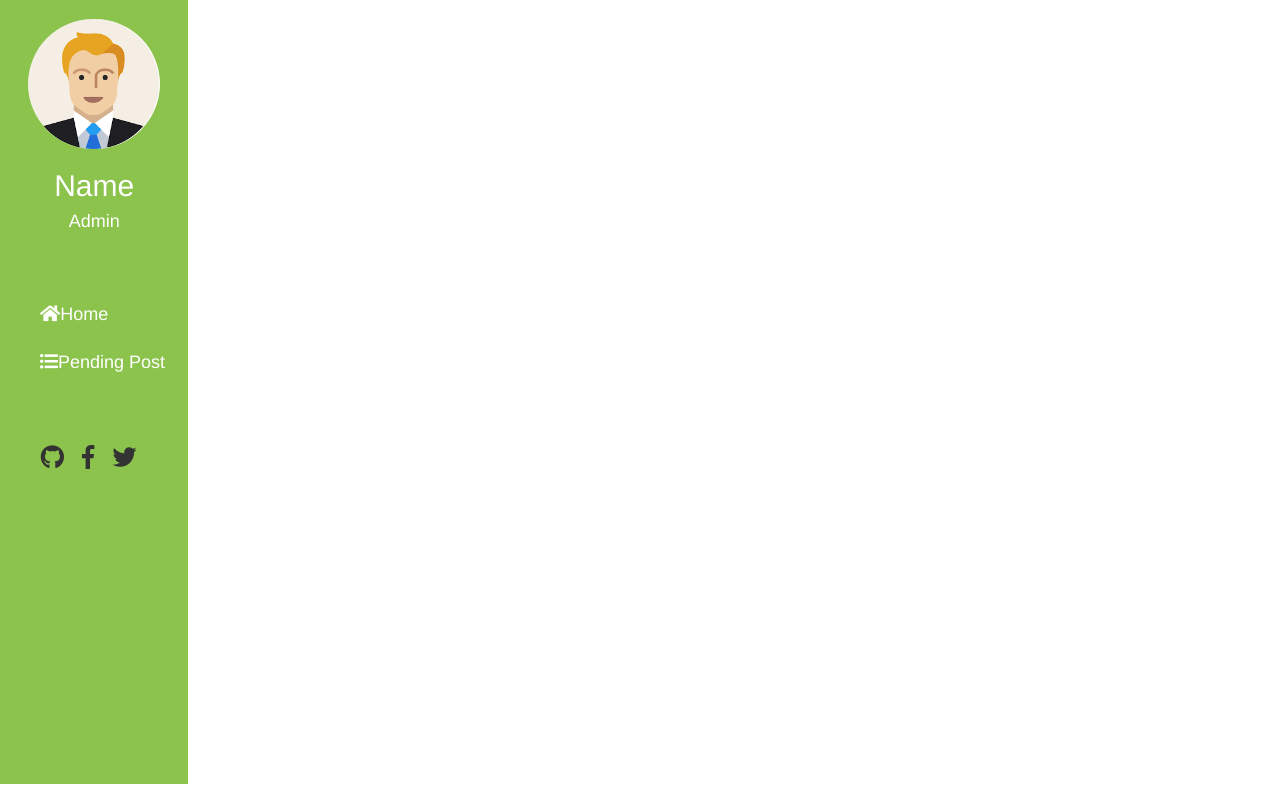
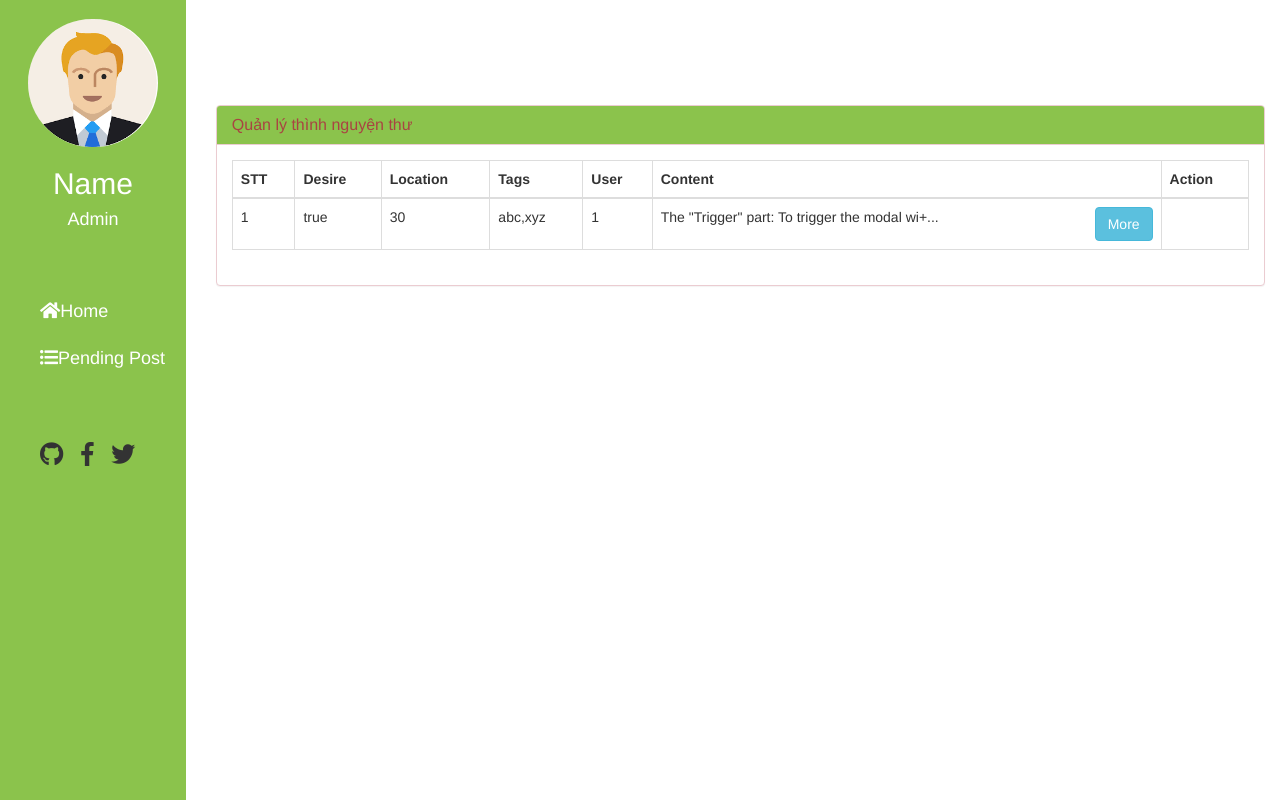
Before and after one commit to nttrieu1006/Hackathone, an Angular app: page / in a window 1280 px wide. Built offline with nearby package versions, Linux system fonts and the light colour scheme.

Commit message:
Admin Template

```diff
--- a/src/app/app.component.html
+++ b/src/app/app.component.html
@@ -3,5 +3,9 @@
       <div class="col-xs-2 col-sm-2 col-md-2 col-lg-2">
         <app-menu></app-menu>
       </div>
+      <div class="col-xs-10 col-sm-10 col-md-10 col-lg-10 content">
+        <app-content></app-content>
+      </div>
+
     </div>
   </div>
--- a/src/app/app.component.scss
+++ b/src/app/app.component.scss
@@ -0,0 +1,6 @@
+:host{
+    width: 90%;
+    .row{
+        margin-right: 0 !important
+    }
+}
--- a/src/app/app.module.ts
+++ b/src/app/app.module.ts
@@ -4,12 +4,14 @@ import { NgModule } from '@angular/core';
 
 import { AppComponent } from './app.component';
 import { MenuComponent } from './components/menu/menu.component';
+import { ContentComponent } from './components/content/content.component';
 
 
 @NgModule({
   declarations: [
     AppComponent,
-    MenuComponent
+    MenuComponent,
+    ContentComponent
   ],
   imports: [
     BrowserModule
--- /dev/null
+++ b/src/app/components/content/content.component.html
@@ -0,0 +1,51 @@
+<div class="panel panel-danger">
+    <div class="panel-heading">
+      <h3 class="panel-title">Quản lý thình nguyện thư</h3>
+    </div>
+    <div class="panel-body">
+      <table class="table table-bordered table-hover">
+        <thead>
+          <tr>
+            <th>STT</th>
+            <th>Desire</th>
+            <th>Location</th>
+            <th>Tags</th>
+            <th>User</th>
+            <th>Content</th>
+            <th>Action</th>
+          </tr>
+        </thead>
+        <tbody>
+          <tr *ngFor="let item of posts; let i = index">
+            <td>{{i+1}}</td>
+            <td>{{item.desire}}</td>
+            <td>{{item.location}}</td>
+            <td>{{item.tags}}</td>
+            <td>{{item.user}}</td>
+            <td>
+              {{item.content |slice:0:50}}+...
+              <button type="button" class="btn btn-info" data-toggle="modal" data-target="#myModal" style="float: right;">More</button>
+              <!-- Modal -->
+              <div class="modal fade" id="myModal" role="dialog">
+                  <div class="modal-dialog">
+                    <!-- Modal content-->
+                    <div class="modal-content">
+                      <div class="modal-header">
+                        <button type="button" class="close" data-dismiss="modal">&times;</button>
+                      </div>
+                      <div class="modal-body">
+                        <p>{{item.content}}</p>
+                      </div>
+                      <div class="modal-footer">
+                        <button type="button" class="btn btn-default" data-dismiss="modal">Close</button>
+                      </div>
+                    </div>
+                  </div>
+                </div>
+            </td>
+            <td></td>
+          </tr>
+        </tbody>
+      </table>
+    </div>
+</div>
--- /dev/null
+++ b/src/app/components/content/content.component.scss
@@ -0,0 +1,9 @@
+:host{
+    .panel{
+        margin-top:10%;
+        .panel-heading{
+            background-color: rgb(139, 195, 76) !important
+        }
+    }
+
+}
--- /dev/null
+++ b/src/app/components/content/content.component.ts
@@ -0,0 +1,41 @@
+import { Component, OnInit } from '@angular/core';
+
+@Component({
+  selector: 'app-content',
+  templateUrl: './content.component.html',
+  styleUrls: ['./content.component.scss']
+})
+export class ContentComponent implements OnInit {
+
+  posts :object[] = [
+    {
+      desire:'true',
+      location: 30,
+      tags:['abc','xyz'],
+      user:1,
+      content:`The "Trigger" part:
+
+      To trigger the modal window, you need to use a button or a link.
+
+      Then include the two data-* attributes:
+
+      data-toggle="modal" opens the modal window
+      data-target="#myModal" points to the id of the modal
+      The "Modal" part:
+
+      The parent <div> of the modal must have an ID that is the same as the value of the data-target attribute used to trigger the modal ("myModal").
+
+      The .modal class identifies the content of <div> as a modal and brings focus to it.
+
+      The .fade class adds a transition effect which fades the modal in and out. Remove this class if you do not want this effect.
+
+      The attribute role="dialog" improves accessibility for people using screen readers.
+
+      The .modal-dialog class sets the proper width and margin of the modal.`,
+    }
+  ];
+  constructor() { }
+
+  ngOnInit() {
+  }
+}
--- a/src/app/components/menu/menu.component.scss
+++ b/src/app/components/menu/menu.component.scss
@@ -2,7 +2,7 @@
     display: flex;
     flex-direction: column;
     background-color: rgb(139,195,76);
-    min-height: 98vh;
+    min-height: 100vh;
     .info{
         img{
             width: 70%;
```
